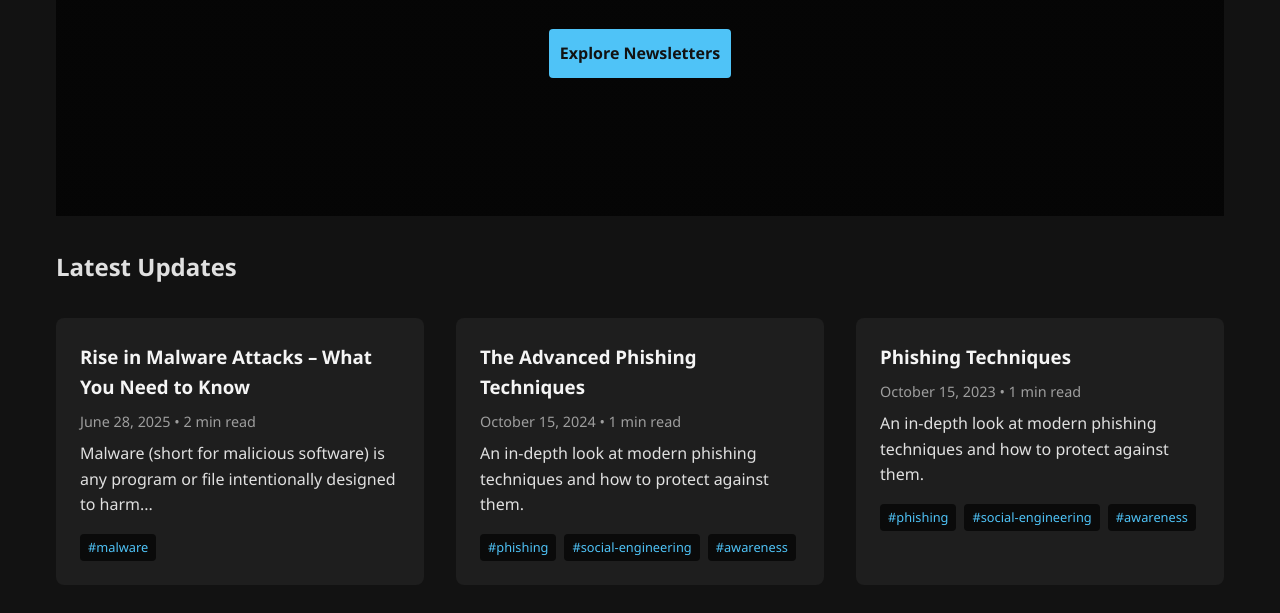
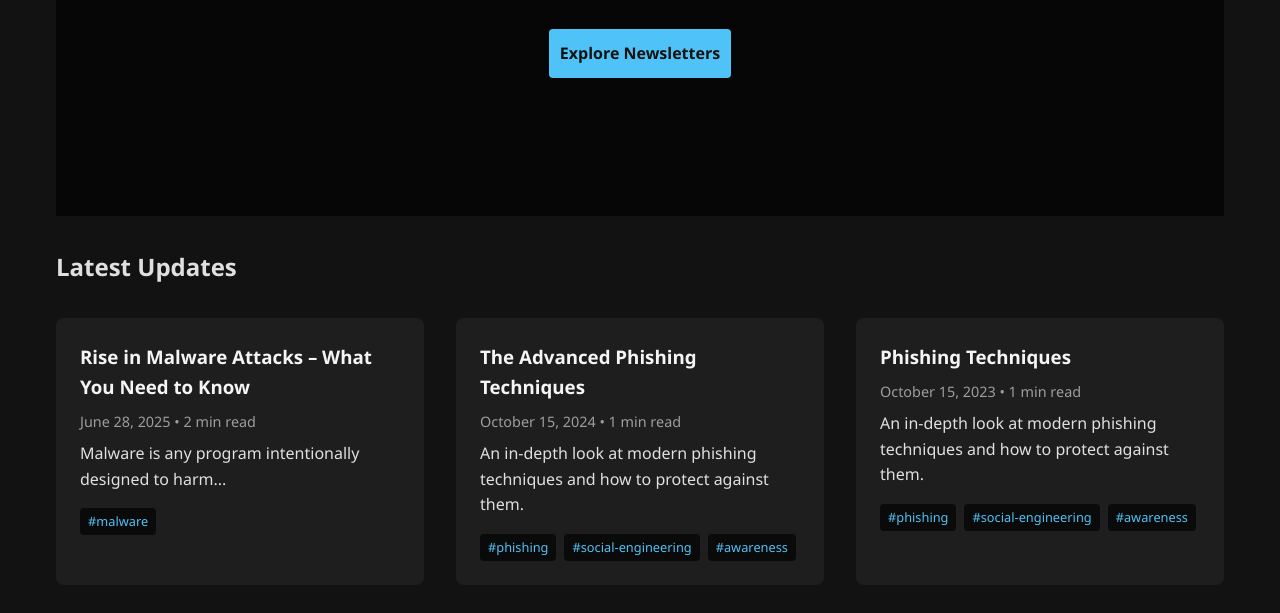
Before and after one commit to shafi3m/Tejas-Newsletters, an Eleventy site: page src/index.njk in a window 1280 px wide. Shown: the part 339-952 px from the top of the page. Built offline with nearby package versions, Linux system fonts and the light colour scheme; Eleventy itself is replaced by a stand-in of ours; files that its build step writes are made by us from their sources.

Commit message:
Update newsletter “rise-in-malware-attacks-–-what-you-need-to-know”

```diff
--- a/src/newsletters/rise-in-malware-attacks-–-what-you-need-to-know.md
+++ b/src/newsletters/rise-in-malware-attacks-–-what-you-need-to-know.md
@@ -3,8 +3,7 @@ title: Rise in Malware Attacks – What You Need to Know
 date: 2025-06-28T11:22:00.000Z
 tags:
   - malware
-description: Malware (short for malicious software) is any program or file
-  intentionally designed to harm...
+description: Malware is any program intentionally designed to harm...
 ---
 🔍 What is Malware?
 
```
